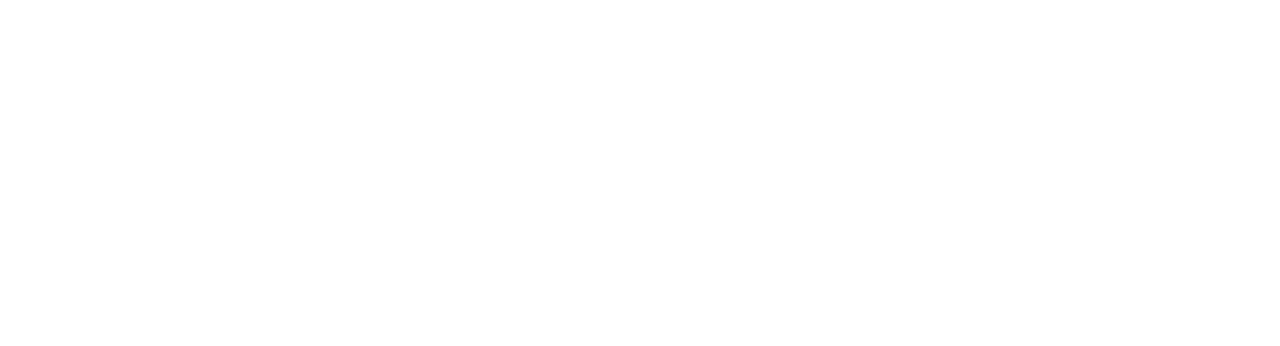
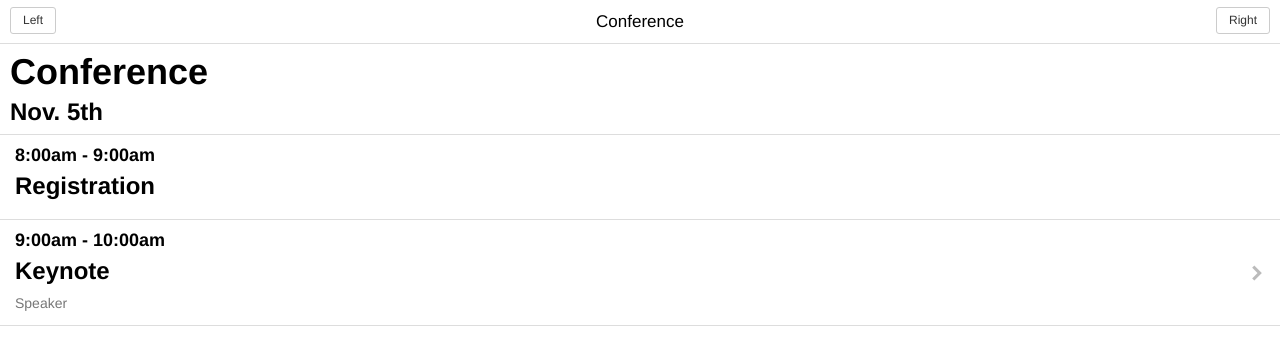
Before and after one commit to bugsyAlexander/Ratchet---ConferenceApp, a plain HTML site: page index.html in a window 1280 px wide. Drawn offline with Linux system fonts and the light colour scheme.

Commit message:
added basic content

```diff
--- a/index.html
+++ b/index.html
@@ -14,8 +14,34 @@
 		<script type="text/javascript" src="js/ratchet.js"></script>
 </head>
 <body>
+	<header class="bar bar-nav">
+		<button class="btn pull-left">Left</button>
+		<button class="btn pull-right">Right</button>
+		<h1 class="title">Conference</h1>
+	</header> <!-- header bar -->
+
+	<div class="content">
+		<div><h1 class="content-padded">Conference</h1></div>
+		<div><h3 class="content-padded">Nov. 5th</h3></div>
 
 
+	<ul class="table-view">
+		<li class="table-view-cell">
+			<h4>8:00am - 9:00am</h4>
+			<h3>Registration</h3>
+		</li> <!-- register -->
+
+		<li class="table-view-cell">
+			<a href="#" class="navigate-right">
+				<h4>9:00am - 10:00am</h4>
+				<h3>Keynote</h3>
+				<p>Speaker</p>
+			</a> <!-- nav-right link -->
+		</li> <!-- li table view -->
+
+	</ul> <!-- table-view -->
+
+	</div> <!-- content wrapper -->
 
 </body>
 </html>
```
